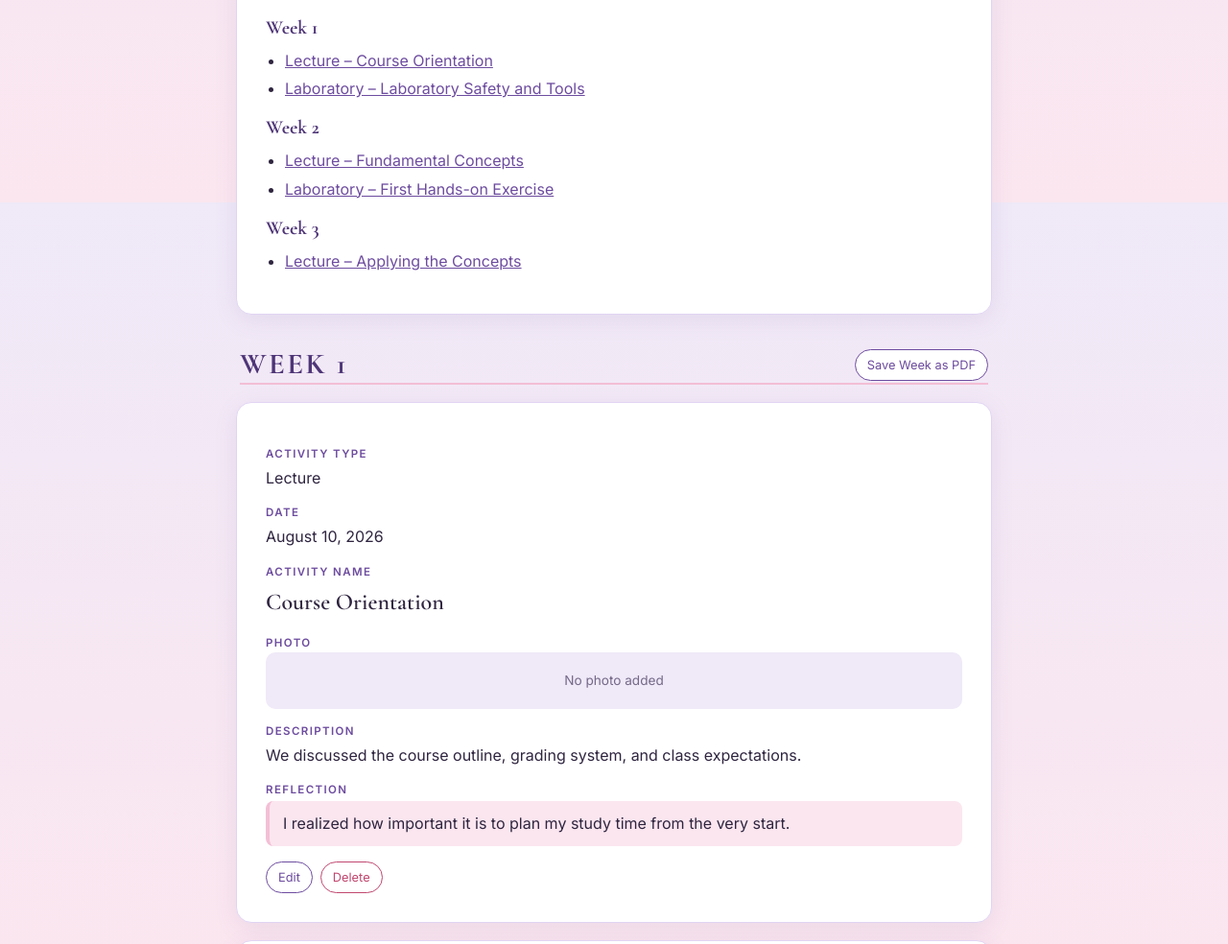
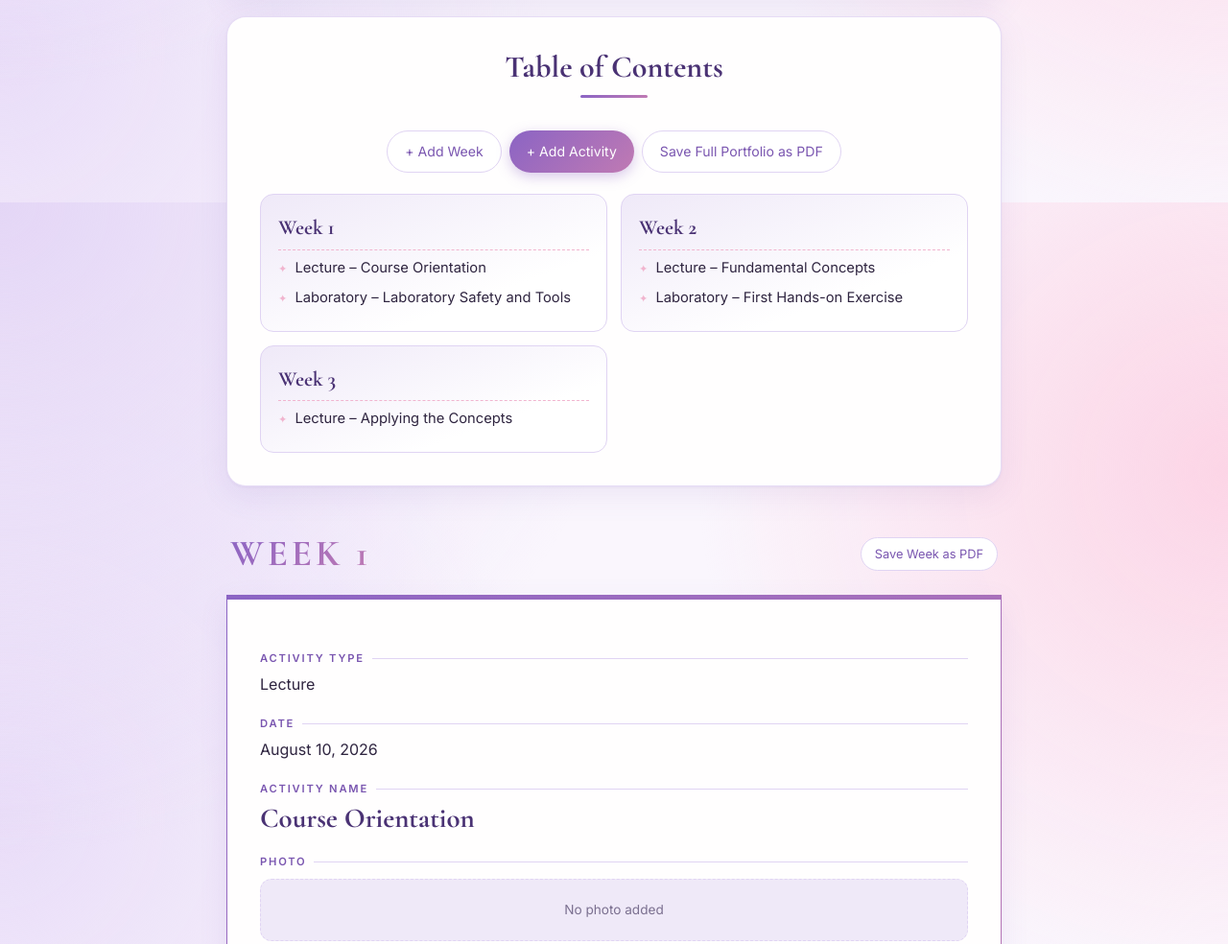
Before and after one commit to ThrishaMejia/portfolio, a plain HTML site: page index.html in a window 1280 px wide. Shown: the part 589-1573 px from the top of the page at 96% size. Drawn offline with nearby package versions, Linux system fonts and the light colour scheme.

Commit message:
Update style.css

```diff
--- a/style.css
+++ b/style.css
@@ -1,77 +1,121 @@
 /* ===== Colors & basics (edit colors here) ===== */
 :root{
-  --lav:#efe9f8; --lav2:#e0d4f3; --purple:#6d4c9f; --purple-d:#4e3577;
-  --pink:#fbe6ef; --pink2:#f3bfd5; --ink:#2f2540; --muted:#756a88; --card:#fff;
+  --lav:#efe9f8; --lav2:#e0d4f3; --purple:#7a56b0; --purple-d:#4a3274;
+  --pink:#fbe6ef; --pink2:#f1b5cf; --ink:#2f2540; --muted:#7b7090; --card:#fffefe;
   --serif:'Cormorant Garamond',Georgia,serif; --sans:'Inter',system-ui,sans-serif;
+  --grad:linear-gradient(135deg,#8b64c4,#c07ab3);
 }
 *{box-sizing:border-box}
 html{scroll-behavior:smooth;scroll-padding-top:70px}
-body{margin:0;font-family:var(--sans);color:var(--ink);line-height:1.65;
-  background:linear-gradient(180deg,var(--lav) 0,var(--pink) 100%) fixed}
-main{max-width:820px;margin:0 auto;padding:16px}
-h1,h2,h3{font-family:var(--serif);color:var(--purple-d);line-height:1.2;margin:0 0 .5em}
-h1{font-size:2.4rem}h2{font-size:1.9rem}h3{font-size:1.4rem}
+body{margin:0;font-family:var(--sans);color:var(--ink);line-height:1.7;
+  background:radial-gradient(circle at 0% 0%,#e4d6f6 0,transparent 45%),
+  radial-gradient(circle at 100% 35%,#fcd5e6 0,transparent 40%),
+  radial-gradient(circle at 0% 80%,#e9ddf8 0,transparent 40%),#faf6fd fixed}
+main{max-width:840px;margin:0 auto;padding:16px}
+h1,h2,h3{font-family:var(--serif);color:var(--purple-d);line-height:1.15;margin:0 0 .5em}
+h1{font-size:2.8rem;font-weight:700}h2{font-size:2rem}h3{font-size:1.5rem}
 a{color:var(--purple)}
 
 /* ===== Header & footer ===== */
 .site-header{position:sticky;top:0;z-index:10;display:flex;justify-content:space-between;
-  align-items:center;padding:12px 18px;background:rgba(255,255,255,.88);
-  backdrop-filter:blur(8px);border-bottom:1px solid var(--lav2)}
-.brand{font-family:var(--serif);font-size:1.3rem;font-weight:700;text-decoration:none;color:var(--purple-d)}
-.site-header nav a{margin-left:14px;text-decoration:none;font-size:.9rem;color:var(--muted)}
-.site-footer{text-align:center;padding:30px 16px;color:var(--muted);background:rgba(255,255,255,.6);margin-top:30px}
+  align-items:center;padding:12px 20px;background:rgba(255,255,255,.8);
+  backdrop-filter:blur(10px);border-bottom:1px solid var(--lav2)}
+.brand{font-family:var(--serif);font-size:1.4rem;font-weight:700;text-decoration:none;color:var(--purple-d)}
+.brand::before{content:"\2726";color:var(--pink2);margin-right:8px;font-size:.9em}
+.site-header nav a{margin-left:16px;text-decoration:none;font-size:.85rem;color:var(--muted);
+  letter-spacing:.05em;text-transform:uppercase}
+.site-header nav a:hover{color:var(--purple)}
+.site-footer{text-align:center;padding:34px 16px;color:var(--muted);margin-top:40px;
+  background:linear-gradient(180deg,transparent,rgba(224,212,243,.5))}
 .small{font-size:.8rem}
 
 /* ===== Blocks & cards ===== */
-.block,.card{background:var(--card);border-radius:16px;padding:22px;margin:18px 0;
-  box-shadow:0 6px 24px rgba(109,76,159,.1);border:1px solid var(--lav2);animation:rise .6s ease both}
-.hero{text-align:center;background:linear-gradient(135deg,#fff,var(--pink))}
-.hero .course{color:var(--purple);font-weight:600;letter-spacing:.05em}
-.welcome{font-family:var(--serif);font-style:italic;font-size:1.3rem;color:var(--purple)}
-@keyframes rise{from{opacity:0;transform:translateY(10px)}to{opacity:1;transform:none}}
+.block,.card{background:var(--card);border-radius:20px;padding:26px;margin:20px 0;
+  box-shadow:0 10px 30px rgba(122,86,176,.10),0 1px 3px rgba(122,86,176,.08);
+  border:1px solid rgba(224,212,243,.8);animation:rise .7s ease both;transition:transform .3s,box-shadow .3s}
+.card{border-top:5px solid transparent;border-image:var(--grad) 1;border-image-slice:1;
+  border-radius:0 0 20px 20px;position:relative}
+.card:hover{transform:translateY(-3px);box-shadow:0 16px 40px rgba(122,86,176,.16)}
+.hero{text-align:center;padding:48px 24px;overflow:hidden;
+  background:radial-gradient(circle at 15% 10%,#efe3fb 0,transparent 50%),
+  radial-gradient(circle at 90% 90%,#fde0ec 0,transparent 50%),#fff}
+.hero h1::after{content:"\2726";display:block;color:var(--pink2);font-size:1rem;margin:12px 0 0}
+.hero .course{display:inline-block;margin:0 0 14px;padding:4px 16px;border-radius:999px;
+  background:var(--lav);color:var(--purple);font-weight:600;font-size:.85rem;letter-spacing:.08em}
+.welcome{font-family:var(--serif);font-style:italic;font-size:1.6rem;color:var(--purple);margin:10px 0}
+.hero .value{max-width:560px;margin:0 auto;color:var(--muted)}
+@keyframes rise{from{opacity:0;transform:translateY(14px)}to{opacity:1;transform:none}}
+
+/* ===== Section headings ===== */
+#toc h2,#reflection h2{text-align:center;position:relative;padding-bottom:14px;margin-bottom:20px}
+#toc h2::after,#reflection h2::after{content:"";display:block;width:70px;height:3px;
+  margin:10px auto 0;border-radius:3px;background:var(--grad)}
 
 /* ===== Buttons ===== */
-.btn{font:inherit;font-size:.9rem;padding:9px 16px;border-radius:999px;cursor:pointer;
-  border:1px solid var(--purple);background:#fff;color:var(--purple);transition:.2s}
-.btn:hover{background:var(--lav)}
-.btn.primary{background:var(--purple);color:#fff}
-.btn.primary:hover{background:var(--purple-d)}
-.btn.danger{border-color:#c0476f;color:#c0476f}
-.btn.small{padding:5px 12px;font-size:.8rem}
+.btn{font:inherit;font-size:.88rem;padding:9px 18px;border-radius:999px;cursor:pointer;
+  border:1px solid var(--lav2);background:#fff;color:var(--purple);transition:.25s}
+.btn:hover{background:var(--lav);transform:translateY(-1px)}
+.btn.primary{background:var(--grad);color:#fff;border:0;box-shadow:0 4px 14px rgba(139,100,196,.35)}
+.btn.primary:hover{filter:brightness(1.07);background:var(--grad)}
+.btn.danger{border-color:var(--pink2);color:#b5456f}
+.btn.danger:hover{background:var(--pink)}
+.btn.small{padding:6px 14px;font-size:.8rem}
 .link{background:none;border:0;color:var(--purple);text-decoration:underline;cursor:pointer;font:inherit}
 .toolbar,.actions,.row{display:flex;flex-wrap:wrap;gap:8px}
 .row{justify-content:flex-end;margin-top:14px}
 
 /* ===== Table of contents ===== */
-.toolbar{margin-bottom:16px}
-.tocWeek{margin:12px 0}
-.tocWeek strong{font-family:var(--serif);font-size:1.25rem;color:var(--purple-d)}
-.tocWeek ul{margin:4px 0 0;padding-left:20px}
-.tocWeek li{margin:3px 0}
+.toolbar{justify-content:center;margin-bottom:22px}
+#tocList{display:grid;grid-template-columns:repeat(auto-fit,minmax(250px,1fr));gap:14px}
+.tocWeek{margin:0;padding:16px 18px;border-radius:14px;background:linear-gradient(160deg,var(--lav),#fff 70%);
+  border:1px solid var(--lav2)}
+.tocWeek strong{display:block;font-family:var(--serif);font-size:1.35rem;color:var(--purple-d);
+  border-bottom:1px dashed var(--pink2);padding-bottom:4px;margin-bottom:6px}
+.tocWeek ul{margin:0;padding:0;list-style:none}
+.tocWeek li{margin:6px 0;font-size:.92rem}
+.tocWeek li::before{content:"\2726";color:var(--pink2);font-size:.7rem;margin-right:8px}
+.tocWeek a{text-decoration:none;color:var(--ink)}
+.tocWeek a:hover{color:var(--purple);text-decoration:underline}
 .empty{color:var(--muted);font-style:italic}
 
 /* ===== Entries ===== */
 .weekHead{display:flex;justify-content:space-between;align-items:center;flex-wrap:wrap;
-  gap:8px;margin:34px 4px 0;border-bottom:2px solid var(--pink2)}
-.weekHead h2{margin:0;letter-spacing:.08em}
-.field{margin:14px 0}
-.label{font-size:.72rem;text-transform:uppercase;letter-spacing:.12em;color:var(--purple);font-weight:600}
-.value{white-space:pre-wrap;margin:2px 0 0}
-.name{font-family:var(--serif);font-size:1.5rem;font-weight:600}
-.photos{display:grid;grid-template-columns:repeat(auto-fit,minmax(200px,1fr));gap:10px;margin-top:6px}
-.photos img{width:100%;border-radius:10px;border:1px solid var(--lav2);display:block}
-.nophoto{padding:18px;text-align:center;background:var(--lav);border-radius:10px;color:var(--muted);font-size:.85rem}
-.reflect{background:var(--pink);border-left:4px solid var(--pink2);padding:10px 14px;border-radius:8px}
-.actions{margin-top:16px}
-.refItem{margin:18px 0}
+  gap:8px;margin:48px 4px 0}
+.weekHead h2{margin:0;font-size:2.4rem;letter-spacing:.1em;
+  background:var(--grad);-webkit-background-clip:text;background-clip:text;color:transparent}
+.field{margin:18px 0}
+.label{font-size:.7rem;text-transform:uppercase;letter-spacing:.16em;color:var(--purple);font-weight:600;
+  display:flex;align-items:center;gap:8px}
+.label::after{content:"";flex:1;height:1px;background:var(--lav2)}
+.value{white-space:pre-wrap;margin:4px 0 0}
+.name{font-family:var(--serif);font-size:1.8rem;font-weight:700;color:var(--purple-d);line-height:1.2}
+.badge{display:inline-block;padding:2px 14px;border-radius:999px;font-size:.82rem;font-weight:600}
+.badge.Laboratory{background:var(--lav2);color:var(--purple-d)}
+.badge.Lecture{background:var(--pink);color:#a13d6b}
+.photos{display:grid;grid-template-columns:repeat(auto-fit,minmax(200px,1fr));gap:12px;margin-top:8px}
+.photos img{width:100%;border-radius:12px;border:6px solid #fff;display:block;
+  box-shadow:0 4px 14px rgba(122,86,176,.2)}
+.nophoto{padding:20px;text-align:center;background:var(--lav);border:1px dashed var(--lav2);
+  border-radius:12px;color:var(--muted);font-size:.85rem;margin-top:8px}
+.reflect{background:linear-gradient(135deg,var(--pink),#fff);border-left:4px solid var(--pink2);
+  padding:12px 16px;border-radius:0 12px 12px 0;font-family:var(--serif);font-size:1.15rem;font-style:italic}
+.actions{margin-top:18px;padding-top:14px;border-top:1px solid var(--lav)}
+
+/* ===== Overall reflection ===== */
+#reflection{counter-reset:r;background:linear-gradient(160deg,#fff,var(--pink) 130%)}
+.refItem{counter-increment:r;margin:22px 0;padding-left:56px;position:relative}
+.refItem::before{content:counter(r);position:absolute;left:0;top:-4px;width:40px;height:40px;
+  border-radius:50%;background:var(--grad);color:#fff;font-family:var(--serif);font-size:1.4rem;
+  font-weight:700;display:flex;align-items:center;justify-content:center}
 
 /* ===== Forms ===== */
-dialog{border:0;border-radius:16px;padding:20px;width:min(94vw,520px);max-height:92vh;
+dialog{border:0;border-radius:20px;padding:22px;width:min(94vw,520px);max-height:92vh;
   box-shadow:0 20px 60px rgba(60,30,100,.35)}
-dialog::backdrop{background:rgba(47,37,64,.45)}
+dialog::backdrop{background:rgba(47,37,64,.5);backdrop-filter:blur(3px)}
 label{display:block;margin:10px 0;font-size:.85rem;font-weight:600;color:var(--purple-d)}
 input,select,textarea{display:block;width:100%;margin-top:4px;padding:10px;font:inherit;
   font-weight:400;border:1px solid var(--lav2);border-radius:10px;background:#fcfaff}
+input:focus,select:focus,textarea:focus{outline:2px solid var(--pink2);border-color:transparent}
 .thumbs{display:flex;flex-wrap:wrap;gap:8px}
 .thumb{position:relative}
 .thumb img{width:80px;height:80px;object-fit:cover;border-radius:8px}
@@ -81,17 +125,21 @@ input,select,textarea{display:block;width:100%;margin-top:4px;padding:10px;font:
 /* ===== Print / PDF ===== */
 @media print{
   @page{margin:18mm}
+  *{-webkit-print-color-adjust:exact;print-color-adjust:exact}
   body{background:#fff;font-size:11pt}
   .noprint,.site-header,.site-footer,.toolbar,.actions{display:none!important}
   .hide-print{display:none!important}
   .block,.card{box-shadow:none;border:0;border-radius:0;padding:0;margin:14px 0;animation:none;background:#fff}
-  .card{break-inside:avoid;border-top:1px solid var(--lav2);padding-top:12px}
-  .hero{background:#fff}
+  .card{border-top:1px solid var(--lav2);border-image:none;padding-top:12px;break-inside:avoid;transform:none}
+  .hero{background:#fff;padding:20px 0}
   .weekHead{break-after:avoid;margin-top:20px}
+  .weekHead h2{color:var(--purple-d);background:none}
+  #tocList{display:block}
+  .tocWeek{break-inside:avoid;margin:8px 0;background:#fff}
   .photos{grid-template-columns:repeat(2,1fr)}
-  .photos img{break-inside:avoid;max-height:80mm;object-fit:contain}
-  #reflection{break-before:page}
+  .photos img{break-inside:avoid;max-height:80mm;object-fit:contain;box-shadow:none}
+  #reflection{break-before:page;background:#fff}
   a{color:inherit;text-decoration:none}
 }
-@media (prefers-reduced-motion:reduce){*{animation:none!important;scroll-behavior:auto}}
-@media (min-width:700px){h1{font-size:3rem}.block,.card{padding:30px}}
+@media (prefers-reduced-motion:reduce){*{animation:none!important;scroll-behavior:auto;transition:none!important}}
+@media (min-width:700px){h1{font-size:3.6rem}.block,.card{padding:34px}.hero{padding:64px 40px}}
```
